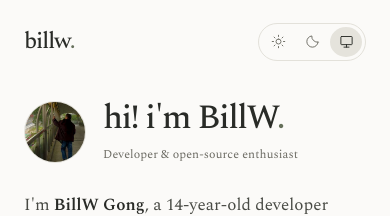
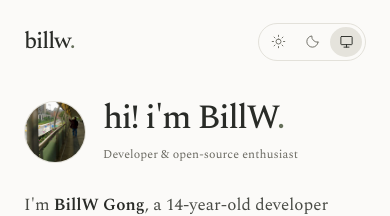
Before and after one commit to BillWGong/mypage, a Vue app: page / in a window 390 px wide. Shown: the top 216 px of the page. Built offline with nearby package versions, Linux system fonts and the light colour scheme.

Commit message:
Restore original avatar framing and aspect ratio

```diff
--- a/src/App.vue
+++ b/src/App.vue
@@ -1,5 +1,5 @@
 <script setup>
-import avatar from '../avatar-square.jpg'
+import avatar from '../avatar.jpg'
 import PageIcon from './components/PageIcon.vue'
 import ThemeSwitcher from './components/ThemeSwitcher.vue'
 
@@ -34,7 +34,7 @@ const links = [
     <main id="main" tabindex="-1">
       <section class="intro" aria-labelledby="intro-title">
         <div class="intro-heading">
-          <img class="avatar" :src="avatar" width="76" height="76" alt="BillW Gong" fetchpriority="high" />
+          <img class="avatar" :src="avatar" width="1078" height="1080" alt="BillW Gong" fetchpriority="high" />
           <div>
             <h1 id="intro-title">hi! i'm BillW<span class="title-dot">.</span></h1>
             <p class="subtitle">Developer & open-source enthusiast</p>
--- a/src/style.css
+++ b/src/style.css
@@ -58,7 +58,7 @@ strong { font-weight: 600; color: var(--text); }
 main:focus { outline: none; }
 
 .intro-heading { display: flex; align-items: center; gap: 24px; margin-bottom: 28px; }
-.avatar { display: block; width: 76px; height: 76px; object-fit: cover; border-radius: 50%; border: 1px solid var(--line); }
+.avatar { display: block; width: 76px; height: auto; flex-shrink: 0; border-radius: 50%; border: 1px solid var(--line); }
 h1 { font-size: clamp(32px, 4.5vw, 44px); line-height: 1.15; font-weight: 500; letter-spacing: -1.6px; }
 .subtitle { margin-top: 9px; font-size: 14px; color: var(--muted); letter-spacing: .1px; }
 .bio { color: var(--body); max-width: 650px; }
@@ -94,7 +94,7 @@ footer svg { width: 12px; height: 12px; }
   .page { width: calc(100% - 48px); padding-top: 22px; }
   .masthead { margin-bottom: 38px; }
   .intro-heading { gap: 17px; margin-bottom: 25px; }
-  .avatar { width: 62px; height: 62px; }
+  .avatar { width: 62px; }
   h1 { font-size: 34px; letter-spacing: -1.3px; }
   .subtitle { font-size: 12px; margin-top: 7px; }
   .bio { font-size: 17px; }
@@ -111,7 +111,7 @@ footer svg { width: 12px; height: 12px; }
 @media (max-width: 359px) {
   .page { width: calc(100% - 40px); }
   .intro-heading { gap: 13px; }
-  .avatar { width: 54px; height: 54px; }
+  .avatar { width: 54px; }
   h1 { font-size: 30px; }
   .subtitle { font-size: 11px; }
   .facts { padding: 15px; }
```
Also changed, not shown: 1 other file (tests, documents, lock files or other folders).
